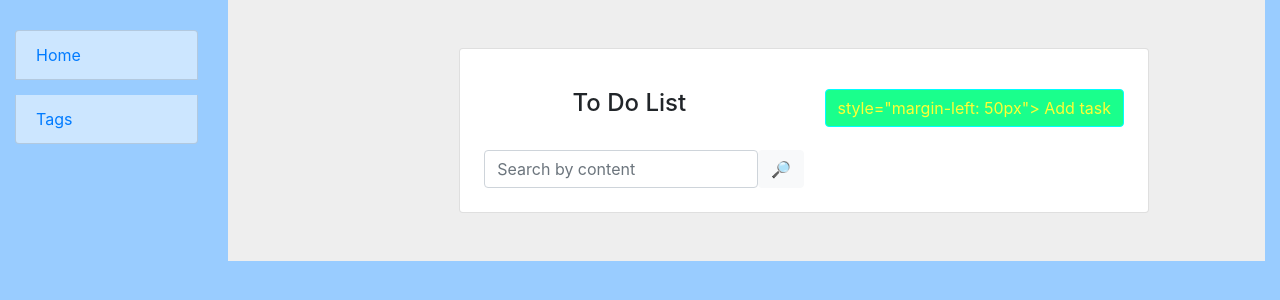
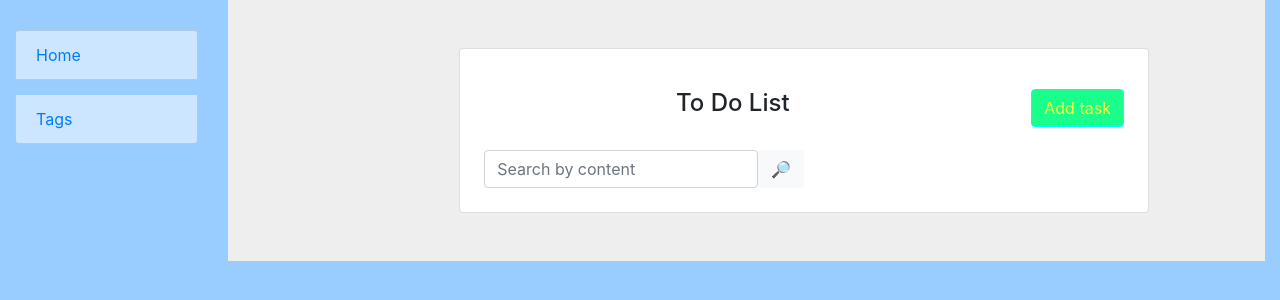
Before and after one commit to prochigor/to-do-list, a Django app: page / in a window 1280 px wide. Shown: the top 300 px of the page. Run offline with Django 4.2, Linux system fonts and the light colour scheme; data that the repository does not hold is empty; some libraries are stand-ins or nearby versions.

Commit message:
fix name button add task

```diff
--- a/templates/to_do/index.html
+++ b/templates/to_do/index.html
@@ -12,7 +12,6 @@
               <h4 class="text-center my-3 pb-3">
                 To Do List
                 <a href="{% url 'to_do:to-do-create' %}" class="btn btn-outline-secondary active, add"
-                   style="margin-left: 50px">
                    style="margin-left: 50px">
                   Add task
                 </a>
```
